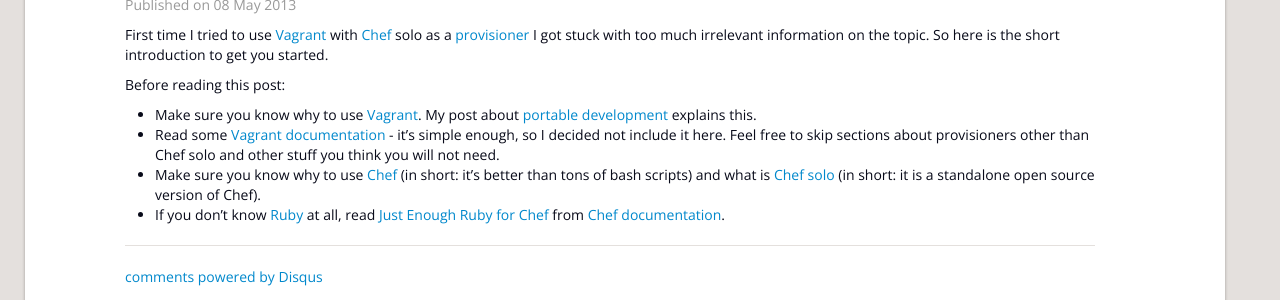
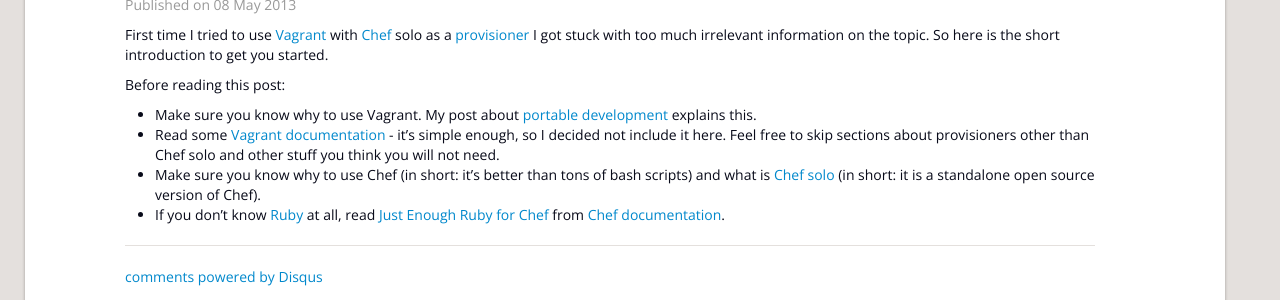
Before and after one commit to scriptin/scriptin.github.io, a Jekyll site: the page built from _posts/2013-05-08-vagrant-chef-intro.md, in a window 1280 px wide. Shown: the part 285-585 px from the top of the page. Built offline with Jekyll 4.4.1, drawn with Linux system fonts in a browser that asks for light colours; comment, search, counter and statistics services are not loaded.

```diff
--- a/_posts/2013-05-08-vagrant-chef-intro.md
+++ b/_posts/2013-05-08-vagrant-chef-intro.md
@@ -6,9 +6,9 @@ First time I tried to use [Vagrant][] with [Chef][] solo as a [provisioner](http
 
 Before reading this post:
 
-- Make sure you know why to use [Vagrant][]. My post about [portable development]({% post_url 2013-05-07-portable-development %}) explains this.
+- Make sure you know why to use Vagrant. My post about [portable development]({% post_url 2013-05-07-portable-development %}) explains this.
 - Read some [Vagrant documentation][] - it's simple enough, so I decided not include it here. Feel free to skip sections about provisioners other than Chef solo and other stuff you think you will not need.
-- Make sure you know why to use [Chef][] (in short: it's better than tons of bash scripts) and what is [Chef solo][] (in short: it is a standalone open source version of Chef).
+- Make sure you know why to use Chef (in short: it's better than tons of bash scripts) and what is [Chef solo][] (in short: it is a standalone open source version of Chef).
 - If you don't know [Ruby][] at all, read [Just Enough Ruby for Chef](http://docs.opscode.com/just_enough_ruby_for_chef.html) from [Chef documentation][].
 
 [Vagrant]: http://vagrantup.com
```
